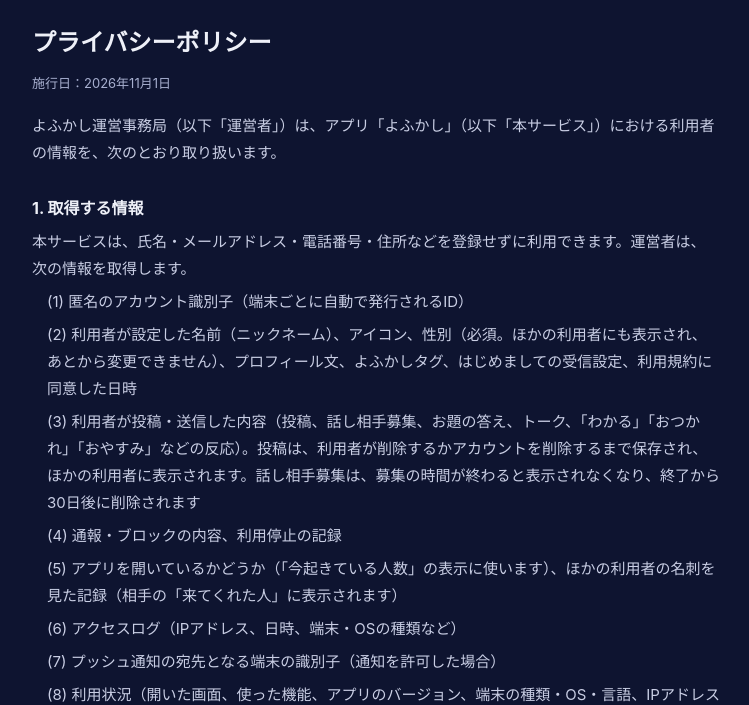
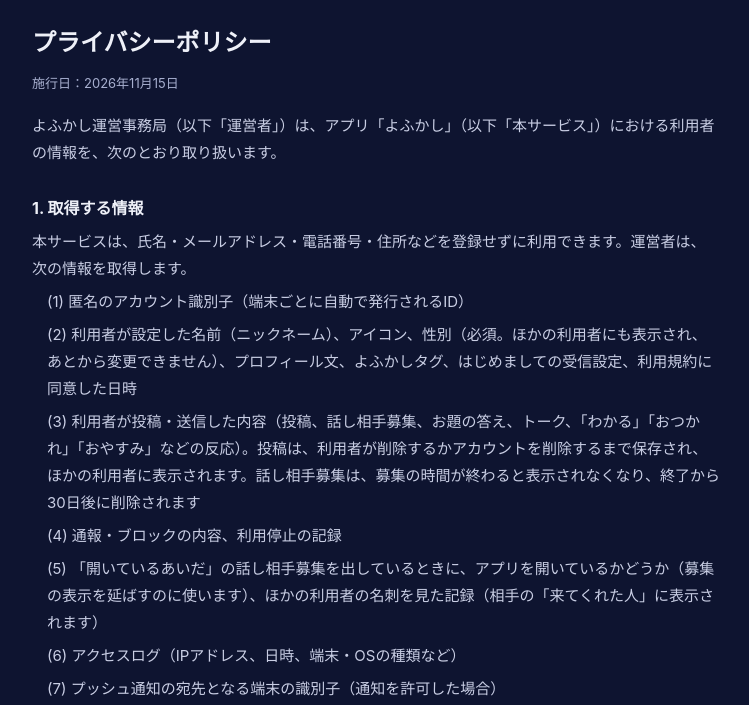
Before and after one commit to mizupants-cyber/yofukashi-site, a plain HTML site: page privacy.html in a window 1280 px wide. Shown: the part 83-788 px from the top of the page, without its empty margins (264-1013 px from the left). Drawn offline with Linux system fonts and the light colour scheme.

Commit message:
プライバシーポリシー 1(5) を直す（人数表示の記述をなくす、2026年11月15日から）

```diff
--- a/privacy.html
+++ b/privacy.html
@@ -29,7 +29,7 @@ footer { margin-top:40px; color:var(--muted); font-size:12px; text-align:center;
 <main>
 <header><img src="icon.png" alt=""><a href="./">よふかし</a></header>
 <h1>プライバシーポリシー</h1>
-<div class="date">施行日：2026年11月1日</div>
+<div class="date">施行日：2026年11月15日</div>
 <p>よふかし運営事務局（以下「運営者」）は、アプリ「よふかし」（以下「本サービス」）における利用者の情報を、次のとおり取り扱います。</p>
 <h2>1. 取得する情報</h2>
 <p>本サービスは、氏名・メールアドレス・電話番号・住所などを登録せずに利用できます。運営者は、次の情報を取得します。</p>
@@ -37,7 +37,7 @@ footer { margin-top:40px; color:var(--muted); font-size:12px; text-align:center;
 <p class="item">(2) 利用者が設定した名前（ニックネーム）、アイコン、性別（必須。ほかの利用者にも表示され、あとから変更できません）、プロフィール文、よふかしタグ、はじめましての受信設定、利用規約に同意した日時</p>
 <p class="item">(3) 利用者が投稿・送信した内容（投稿、話し相手募集、お題の答え、トーク、「わかる」「おつかれ」「おやすみ」などの反応）。投稿は、利用者が削除するかアカウントを削除するまで保存され、ほかの利用者に表示されます。話し相手募集は、募集の時間が終わると表示されなくなり、終了から30日後に削除されます</p>
 <p class="item">(4) 通報・ブロックの内容、利用停止の記録</p>
-<p class="item">(5) アプリを開いているかどうか（「今起きている人数」の表示に使います）、ほかの利用者の名刺を見た記録（相手の「来てくれた人」に表示されます）</p>
+<p class="item">(5) 「開いているあいだ」の話し相手募集を出しているときに、アプリを開いているかどうか（募集の表示を延ばすのに使います）、ほかの利用者の名刺を見た記録（相手の「来てくれた人」に表示されます）</p>
 <p class="item">(6) アクセスログ（IPアドレス、日時、端末・OSの種類など）</p>
 <p class="item">(7) プッシュ通知の宛先となる端末の識別子（通知を許可した場合）</p>
 <p class="item">(8) 利用状況（開いた画面、使った機能、アプリのバージョン、端末の種類・OS・言語、IPアドレスから推定されるおおまかな地域）。性別・名前・投稿やトークの本文は含みません。「5」の Google Analytics for Firebase を通じて取得します</p>
```
